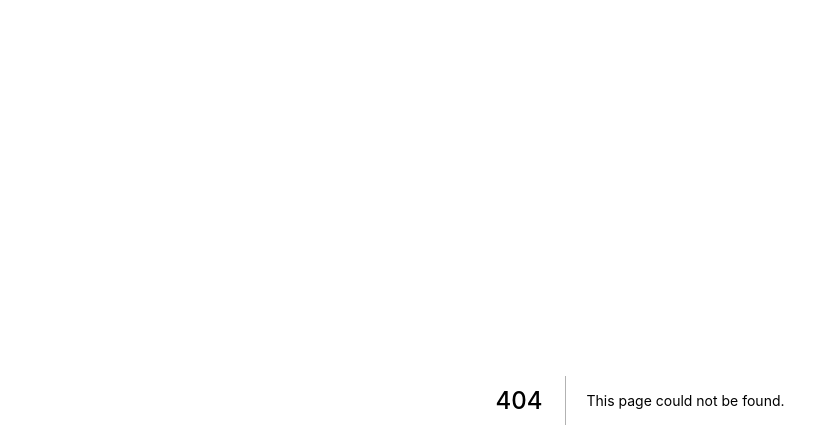
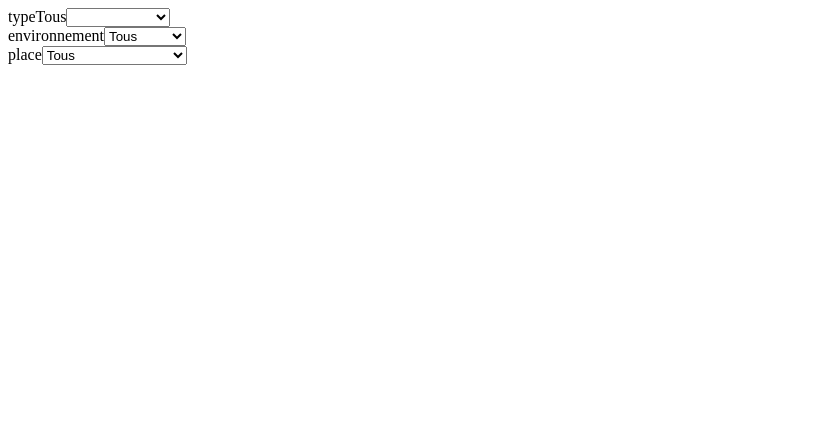
Before and after one commit to imedadel/sportapp, a Next.js app: page /start in a window 1280 px wide. Before the commit this address had no page. Shown: the top 448 px of the page, without its empty margins (0-839 px from the left). Built offline with nearby package versions, Linux system fonts and the light colour scheme.

Commit message:
startPage

```diff
--- /dev/null
+++ b/pages/start.js
@@ -0,0 +1,142 @@
+import React from 'react';
+function Page () {
+  const [type, setType] = React.useState ('Tous');
+  const [environnement, setEnvironnement] = React.useState ('Tous');
+  const environnements = ['Domicile', 'Montagne', 'Martime', 'Cité'];
+  const [place, setPlace] = React.useState ('Tous');
+  const [Price, setPrice] = React.useState ('Tous');
+  const [intensity, setIntensity] = React.useState ('Tous');
+  const places = [
+    'Paris',
+    'Marseille',
+    'Lyon',
+    'Toulouse',
+    'Nice',
+    'Nantes',
+    'Montpellier',
+    'Strasbourg',
+    'Bordeaux',
+    'Lille',
+    'Rennes',
+    'Reims',
+    'Saint-Etienne',
+    'Le Havre',
+    'Toulon',
+    'Grenole',
+    'Dijon',
+    'Angers',
+    'Nimes',
+    'Villeurbanne',
+    'Saint-Denis',
+    'Aix-en-Provence',
+    'Le Mans',
+    'Clermont-Ferrand',
+    'Brest',
+    'Tours',
+    'Amiens',
+    'Limoges',
+    'Annecy',
+    'Perpignan',
+    'Boulogne-Billancourt',
+    'Metz',
+    'Besançon',
+    'Orléons',
+    'Argenteuil',
+    'Rouen',
+    'Mulhouse',
+    'Montreuil',
+    'Saint-Paul',
+    'Caen',
+    'Nancy',
+    'Tourcoing',
+    'Roubaix',
+    'Nanterre',
+    'Virty-sur-seine',
+    'Avignon',
+    'Créteil',
+    'Dunkerque',
+    'Poitiers',
+  ];
+
+  return (
+    <div>
+
+      <form action="submit">
+        <div>
+          <span>type</span>
+          {type}
+          <select value={type} onChange={() => setType (event.target.value)}>
+            <option value="Tous"> </option>
+            <option value="activité sportif"> activité sportif </option>
+            <option value="évènements"> évènements </option>
+          </select>
+        </div>
+        <div>
+          <span> environnement</span>
+
+          <select
+            value={environnement}
+            onChange={event => {
+              setEnvironnement (event.target.value);
+            }}
+          >
+            <option value="Tous"> Tous </option>
+            {environnements.map (env => {
+              return <option key={env} value={env}> {env}</option>;
+            })}
+          </select>
+        </div>
+        <div>
+          <span> place</span>
+
+          <select
+            value={place}
+            onChange={event => {
+              setPlace (event.target.value);
+            }}
+          >
+            <option value="Tous"> Tous </option>
+            {places.map (placee => {
+              return <option key={placee} value={placee}> {placee}</option>;
+            })}
+          </select>
+        </div>
+        {type == 'évènements'
+          ? <React.Fragment>
+              <div>
+                <span>Prix</span>
+                {Price}
+                <select
+                  value={Price}
+                  onChange={event => {
+                    setPrice (event.target.value);
+                  }}
+                >
+                  <option value="Tous"> Tous </option>
+                  <option value="Free"> Ouvert</option>
+                  <option value="Payant"> Payant </option>
+                </select>
+              </div>
+
+              <div>
+                <span>Intensity</span>
+
+                <select
+                  value={intensity}
+                  onChange={event => {
+                    setIntensity (event.target.value);
+                  }}
+                >
+                  <option value="Tous"> Tous </option>
+                  <option value="hight"> Elevée </option>
+                  <option value="passable"> Moyenne </option>
+                  <option value="low"> Faible </option>
+                </select>
+              </div>
+            </React.Fragment>
+          : <div />}
+      </form>
+    </div>
+  );
+}
+export default Page;
```
Also changed, not shown: 1 other file (tests, documents, lock files or other folders).
